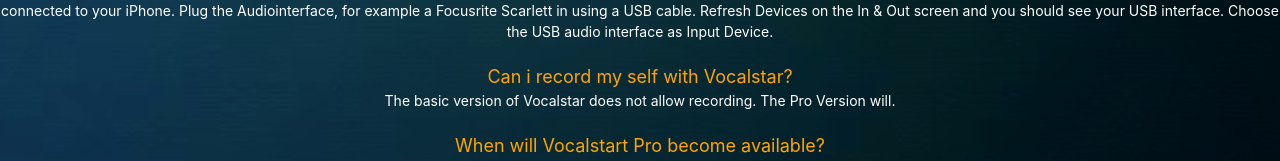
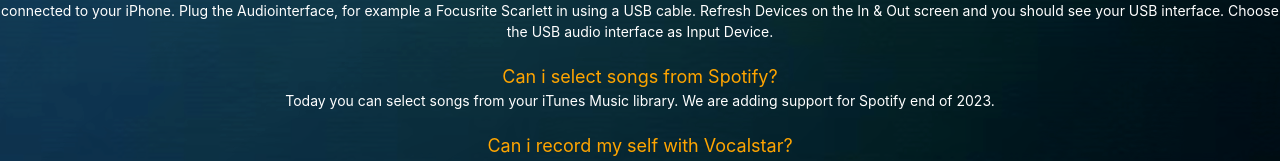
Before and after one commit to tech41-de/vocalstar, a React (Create React App) app: page /faq in a window 1280 px wide. Shown: the part 273-434 px from the top of the page. Built offline with nearby package versions, Linux system fonts and the light colour scheme.

Commit message:
update faq

```diff
--- a/src/faq.js
+++ b/src/faq.js
@@ -48,6 +48,12 @@
   </div>
  <br/>
 
+ <div class="faqitem">
+   <h2 class="title2">Can i select songs from Spotify?</h2>
+   <p>Today you can select songs from your iTunes Music library. We are adding support for Spotify end of 2023.</p>
+  </div>
+ <br/>
+
   <div class="faqitem">
    <h2 class="title2">Can i record my self with Vocalstar?</h2>
    <p>The basic version of Vocalstar does not allow recording. The Pro Version will.</p>
```
Also changed, not shown: 8 other files (tests, documents, lock files or other folders).
